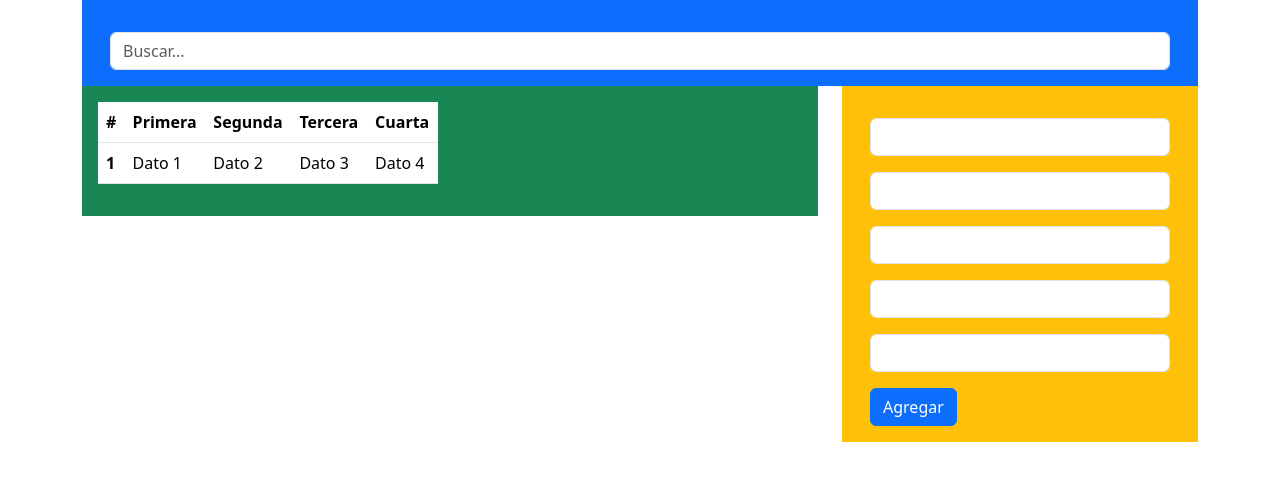
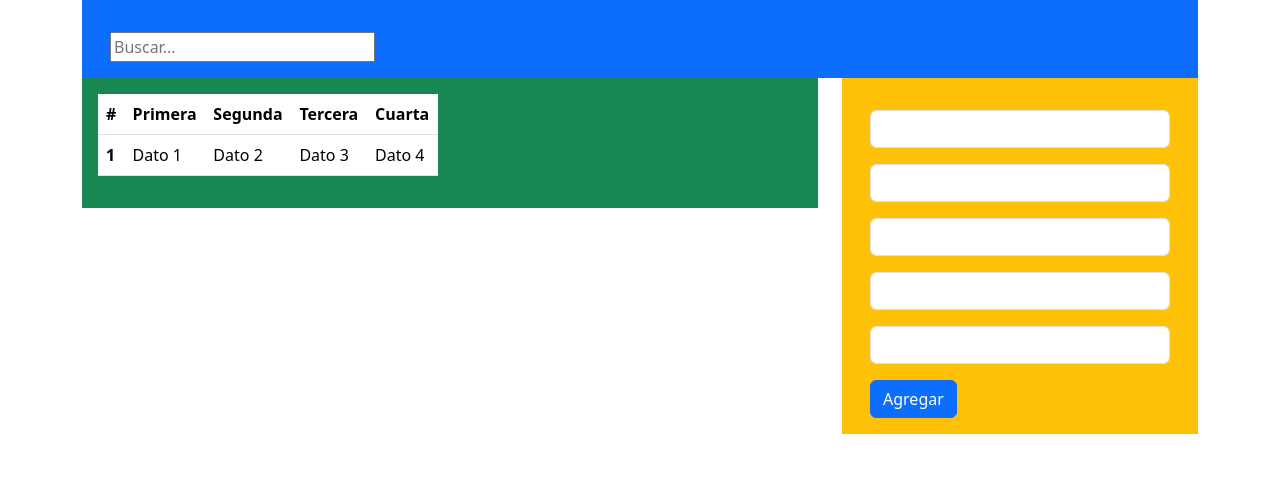
Before and after one commit to rodrigovasquezcespedes/desafio_base_de_datos, a React (Vite) app: page / in a window 1280 px wide. Shown: the top 480 px of the page. Built offline with nearby package versions, Linux system fonts and the light colour scheme.

Commit message:
modifica el largo del input de busqueda

```diff
--- a/src/components/Buscador.jsx
+++ b/src/components/Buscador.jsx
@@ -2,7 +2,7 @@ const Buscador = () => {
   return (
     <div className='container mt-3'>
       <div className='input-group'>
-        <input type='text' className='form-control' placeholder='Buscar...' />
+        <input type='text' className='w-25' placeholder='Buscar...' />
       </div>
     </div>
   )
```
Also changed, not shown: src/components/Formulario.jsx (line endings or trailing spaces).
